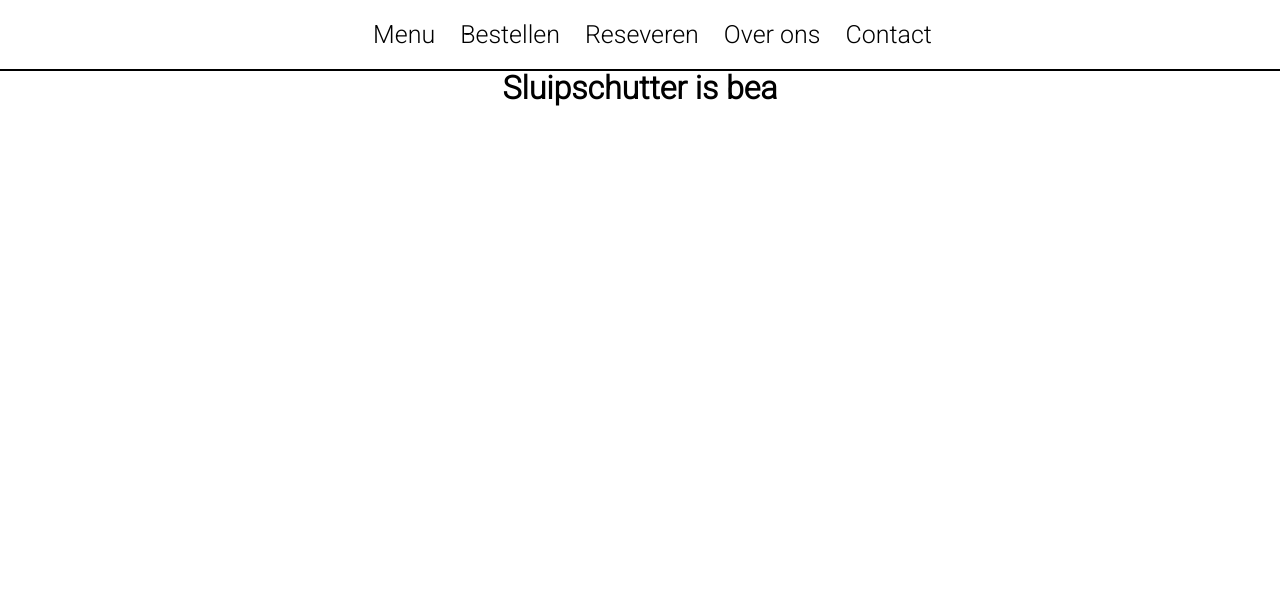
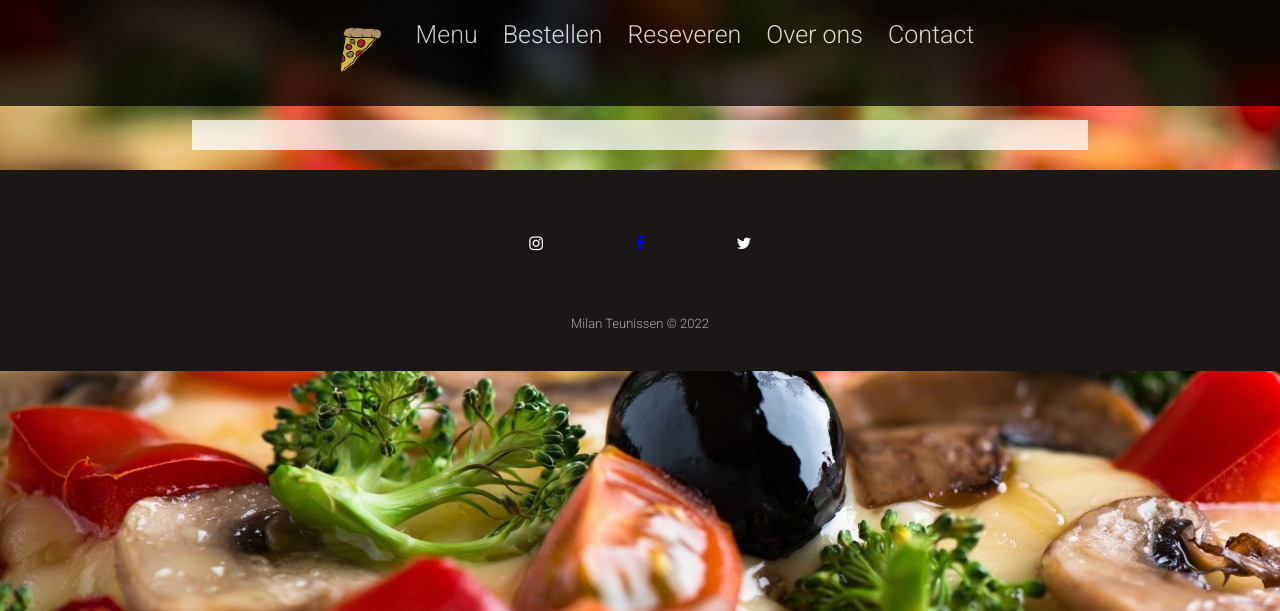
Before and after one commit to MilanTeunissen/miniCRUD, a PHP site: page /over.php in a window 1280 px wide. Shown: the top 611 px of the page. Run offline with PHP 8.4, Linux system fonts and the light colour scheme; some libraries are stand-ins or nearby versions.

Commit message:
logo/items voor menu
ik heb een logo erin gezet en ben bezig met de divs voor het menu

```diff
--- a/css/style.css
+++ b/css/style.css
@@ -23,16 +23,14 @@ body {
 }
 
 .nav {
-  background-color: #ffffff;
+  background-color: #000000;
   padding: 20px;
   outline: 2px solid black;
   width: 100%;
   transition: all 0.2s ease-in-out;
-  opacity: 0.5;
-}
-.nav:hover {
-  opacity: 1;
-  filter: blur(0px);
+  opacity: 0.75;
+  position: fixed;
+  z-index: 20;
 }
 
 .nav_wrapper {
@@ -41,7 +39,7 @@ body {
 
 .nav__item a {
   text-decoration: none;
-  color: #000000;
+  color: #ffffff;
   transition: all 0.2s ease-in-out;
 }
 .nav__item:hover {
@@ -65,7 +63,16 @@ nav ul li a {
   font-size: 25px;
 }
 
+li img {
+  max-width: 60px;
+  max-height: 60px;
+}
+
 @media only screen and (max-width: 650px) {
+  li img {
+    position: relative;
+    left: 10px;
+  }
   nav ul {
     list-style-type: none;
     display: flex;
@@ -77,31 +84,52 @@ nav ul li a {
 /*basis*/
 main {
   display: flex;
-  width: 100%;
   justify-content: center;
 }
 .base {
   position: relative;
   justify-content: center;
   display: flex;
-  width: 80%;
+  top: 110px;
+  width: 70%;
   margin: 10px;
   padding: 15px;
   background-color: #ffffff;
   opacity: 0.75;
 }
 
-.menu {
+.menu_items {
   height: 1300px;
   width: 75%;
   margin: 10px;
-  background-color: #000000;
-  opacity: 0.75;
+  display: flex;
+  justify-content: center;
+}
+
+.menu_item_1 {
+  height: 250px;
+  width: 80%;
+  background-color: #ff0000;
+  opacity: 1;
+}
+
+.menu_item_1_img {
+  max-height: 250px;
+  max-width: 60%;
+  width: 75%;
+}
+
+@media only screen and (max-width: 650px) {
+  .base {
+    top: 270px;
+  }
 }
 
 /*Footer*/
 footer {
+  position: relative;
   width: 100%;
+  top: 120px;
 }
 
 .footer-basic {
@@ -183,3 +211,9 @@ iframe {
   max-width: 1400px;
   width: 100%;
 }
+
+@media only screen and (max-width: 650px) {
+  footer {
+    top: 300px;
+  }
+}
--- a/over.php
+++ b/over.php
@@ -11,13 +11,18 @@
       href="https://fonts.googleapis.com/css2?family=Asap&family=Roboto:wght@300&display=swap"
       rel="stylesheet"
     />
+    <link
+      rel="stylesheet"
+      href="https://cdnjs.cloudflare.com/ajax/libs/font-awesome/4.7.0/css/font-awesome.min.css"
+    />
     <title>Pizza Tent</title>
   </head>
-  <body>
+  <body background="images/pizza.jpg">
     <header class="site-header">
       <nav class="nav">
         <ul class="nav__wrapper" clas>
-          <li class="nav__item"><a href="menu.php">Menu</a></li>
+        <li class="nav__item"><img src="images/pizza_logo.jpg" alt="" /></li>
+          <li class="nav__item"><a href="index.php">Menu</a></li>
           <li class="nav__item"><a href="bestellen.php">Bestellen</a></li>
           <li class="nav__item"><a href="reseveren.php">Reseveren</a></li>
           <li class="nav__item"><a href="over.php">Over ons</a></li>
@@ -26,7 +31,37 @@
       </nav>
     </header>
     <main>
-      <h1>Sluipschutter is bea</h1>
+      <div class="base">
+        <div class="menu"></div>
+      </div>
     </main>
+    <footer>
+      <div class="footer-basic">
+        <div class="social">
+          <i class="icon ion-social-instagram"></i>
+          <div>
+            <a
+              target="”_blank”"
+              href="https://www.instagram.com/"
+              class="fa fa-instagram"
+            ></a>
+            <a
+              target="”_blank”"
+              href="https://www.facebook.com/"
+              class="fa fa-facebook"
+            ></a>
+            <a
+              target="”_blank”"
+              href="https://www.twitter.com/"
+              class="fa fa-twitter"
+            ></a>
+          </div>
+        </div>
+        <p class="copyright">Milan Teunissen © 2022</p>
+      </div>
+
+      <script src="https://cdnjs.cloudflare.com/ajax/libs/jquery/3.2.1/jquery.min.js"></script>
+      <script src="https://cdnjs.cloudflare.com/ajax/libs/twitter-bootstrap/4.1.3/js/bootstrap.bundle.min.js"></script>
+    </footer>
   </body>
 </html>
```
Also changed, not shown: bestellen.php (+38 -3 lines), contact.php (+38 -3 lines), index.php (+6 -2 lines), reseveren.php (+38 -3 lines), images/pizza_logo.jpg (added), images/pizza_placeholder.jpg (added).
